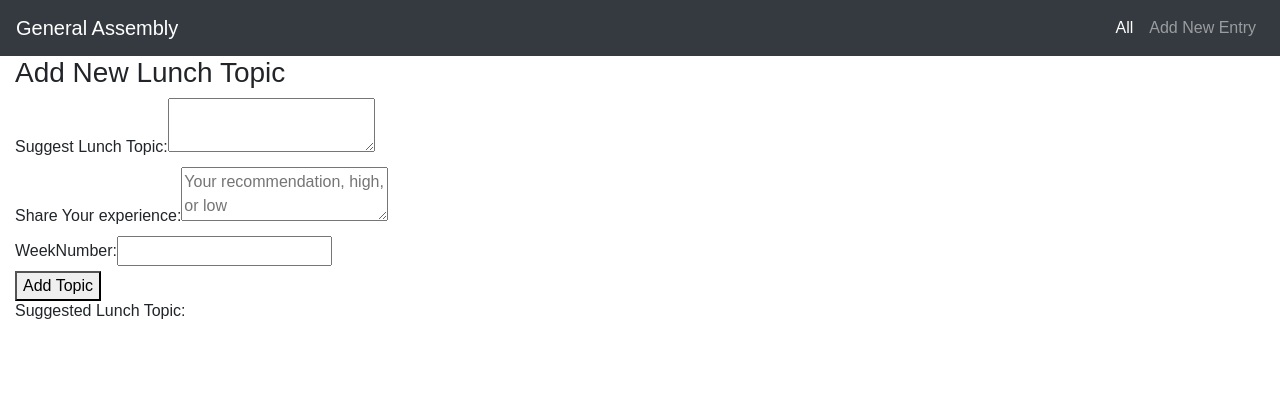
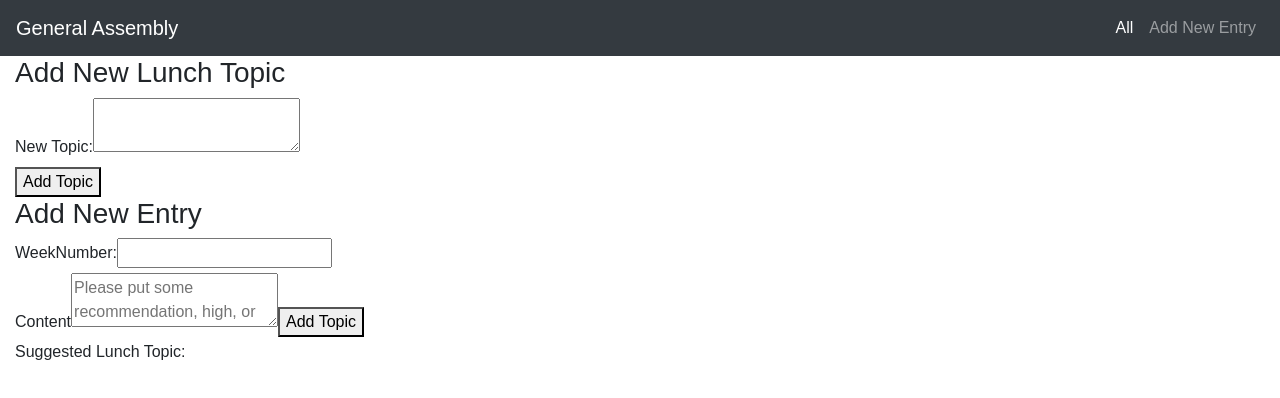
Before and after one commit to butterfly13/Project3-FrontEnd, a React (Create React App) app in the folder squad-diary/: page /newEntry in a window 1280 px wide. Shown: the top 398 px of the page. Built offline with nearby package versions, Linux system fonts and the light colour scheme; no server answers.

Commit message:
more changes and merge conflicts resolved

```diff
--- a/squad-diary/src/App.js
+++ b/squad-diary/src/App.js
@@ -57,18 +57,32 @@ class App extends Component {
     return (
       <div className="container-fluid">
         <nav className="navbar navbar-expand-lg fixed-top navbar-dark bg-dark">
-            <Link to="/entry" className="navbar-brand">General Assembly</Link>
-            <button className="navbar-toggler" type="button" data-toggle="collapse" data-target="#navbarSupportedContent" aria-controls="navbarSupportedContent" aria-expanded="false" aria-label="Toggle navigation">
-              <span className="navbar-toggler-icon"></span>
+          <Link to="/entry" className="navbar-brand">
+            General Assembly
+          </Link>
+          <button
+            className="navbar-toggler"
+            type="button"
+            data-toggle="collapse"
+            data-target="#navbarSupportedContent"
+            aria-controls="navbarSupportedContent"
+            aria-expanded="false"
+            aria-label="Toggle navigation"
+          >
+            <span className="navbar-toggler-icon" />
           </button>
 
           <div className="collapse navbar-collapse" id="navbarSupportedContent">
             <ul className="navbar-nav ml-auto">
               <li className="nav-item active">
-                  <Link to="/entry" className="nav-link">All <span className="sr-only">(current)</span></Link>
+                <Link to="/entry" className="nav-link">
+                  All <span className="sr-only">(current)</span>
+                </Link>
               </li>
               <li className="nav-item">
-                  <Link to="/newEntry" className="nav-link">Add New Entry</Link>
+                <Link to="/newEntry" className="nav-link">
+                  Add New Entry
+                </Link>
               </li>
             </ul>
           </div>
@@ -76,7 +90,6 @@ class App extends Component {
         <h1>TITLE PAGE</h1>
 
         <main>
-
           <Route
             path="/entry"
             exact
--- a/squad-diary/src/NewTopic/NewTopic.js
+++ b/squad-diary/src/NewTopic/NewTopic.js
@@ -1,111 +1,27 @@
 import React, { Component } from "react";
-import axios from "axios";
 
 class NewTopic extends Component {
-  constructor(props) {
-    super(props);
-    this.state = {
-      newLunchTopic: "",
-      newEntry: "",
-      weekNumber: null
-    };
-
-    if (window.location.origin === "http://localhost:3000") {
-      this.origin = "http://localhost:4000";
-    } else {
-      this.origin = "https://boiling-dusk-74498.herokuapp.com";
-    }
-
-    this.handleChange = this.handleChange.bind(this);
-    this.handleSubmit = this.handleSubmit.bind(this);
-    this.handleNewEntry = this.handleNewEntry.bind(this);
-    this.handleNewTopic = this.handleNewTopic.bind(this);
-  }
-
-  handleChange(e) {
-    this.setState({ [e.target.name]: e.target.value });
-  }
-
-  handleNewTopic() {
-    if (this.state.newLunchTopic.length > 0) {
-      const newLunchTopic = {
-        content: this.state.newLunchTopic
-      };
-      axios
-        .post(`${this.origin}`, { newLunchTopic })
-        .then(res => {
-          console.log(res);
-          console.log(res);
-        })
-        .catch(err => console.log(err));
-    }
-    // to clear out the input form after the user hits submit
-    this.setState({
-      newLunchTopic: ""
-      //   newEntry: "",
-      //   weekNumber: null
-    });
-  }
-
-  handleNewEntry() {
-    console.log(this.state.weekNumber);
-    if (
-      this.state.weekNumber > 0 &&
-      this.state.weekNumber < 13 &&
-      this.state.newEntry.length > 0
-    ) {
-      axios
-        .post(`${this.origin}/entry`, {
-          weekNumber: this.state.weekNumber,
-          content: this.state.newEntry
-        })
-        .then(res => {
-          console.log(`in handleNewEntry`);
-        });
-    }
-    // to clear out the input form after the user hits submit
-    this.setState({
-      //   newLunchTopic: "",
-      newEntry: "",
-      weekNumber: null
-    });
-  }
-
-  handleSubmit(e) {
-    e.preventDefault();
-    this.handleNewTopic();
-    this.handleNewEntry();
-    this.props.history.push("/entry");
-  }
   render() {
     return (
       <div>
-        <div className="addTopic">
+        <div className="addLunchTopic">
           <h3>Add New Lunch Topic</h3>
-          <form onSubmit={this.handleSubmit}>
-            <label>Suggest Lunch Topic: </label>
+          <form>
+            <label>New Topic: </label>
+            <textarea name="content" /> <br />
+            <button> Add Topic</button>
+          </form>
+        </div>
+        <div className="addNewEntry">
+          <h3>Add New Entry</h3>
+          <form>
+            <label>WeekNumber: </label>
+            <input type="number" name="weekNumber" /> <br />
+            <label>Content</label>
             <textarea
-              name="newLunchTopic"
-              value={this.state.value}
-              onChange={this.handleChange}
-            />{" "}
-            <br />
-            <label>Share Your experience:</label>
-            <textarea
-              name="newEntry"
-              value={this.state.value}
-              onChange={this.handleChange}
-              placeholder="Your recommendation, high, or low "
-            />{" "}
-            <br />
-            <label>WeekNumber: </label>
-            <input
-              type="number"
-              name="weekNumber"
-              value={this.state.value}
-              onChange={this.handleChange}
-            />{" "}
-            <br />
+              name="content"
+              placeholder="Please put some recommendation, high, or low "
+            />
             <button> Add Topic</button>
           </form>
         </div>
```
Also changed, not shown: squad-diary/src/ShowListAll/ShowListAll.js (indentation only). Lines whose indentation alone changed are shown as unchanged.
